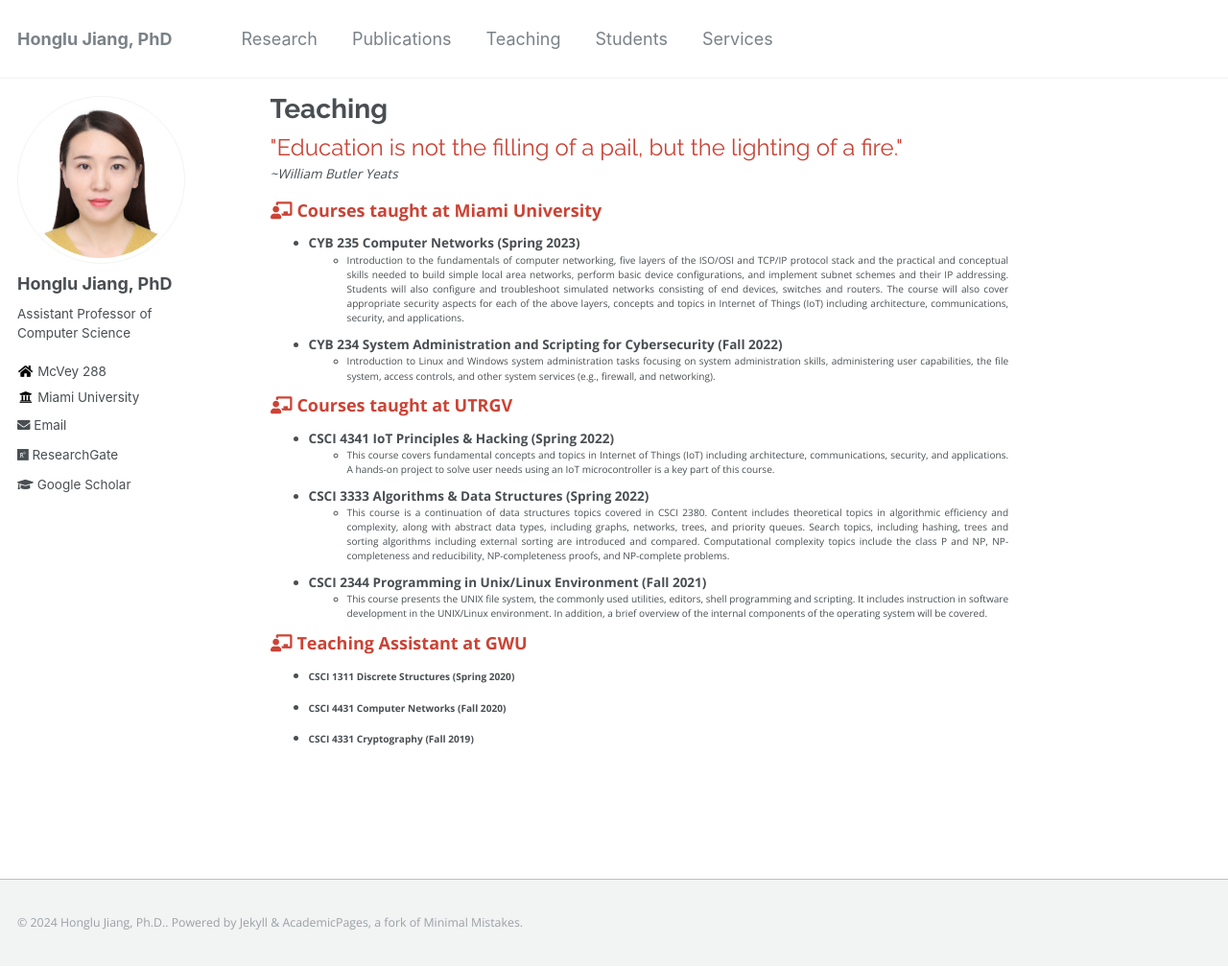
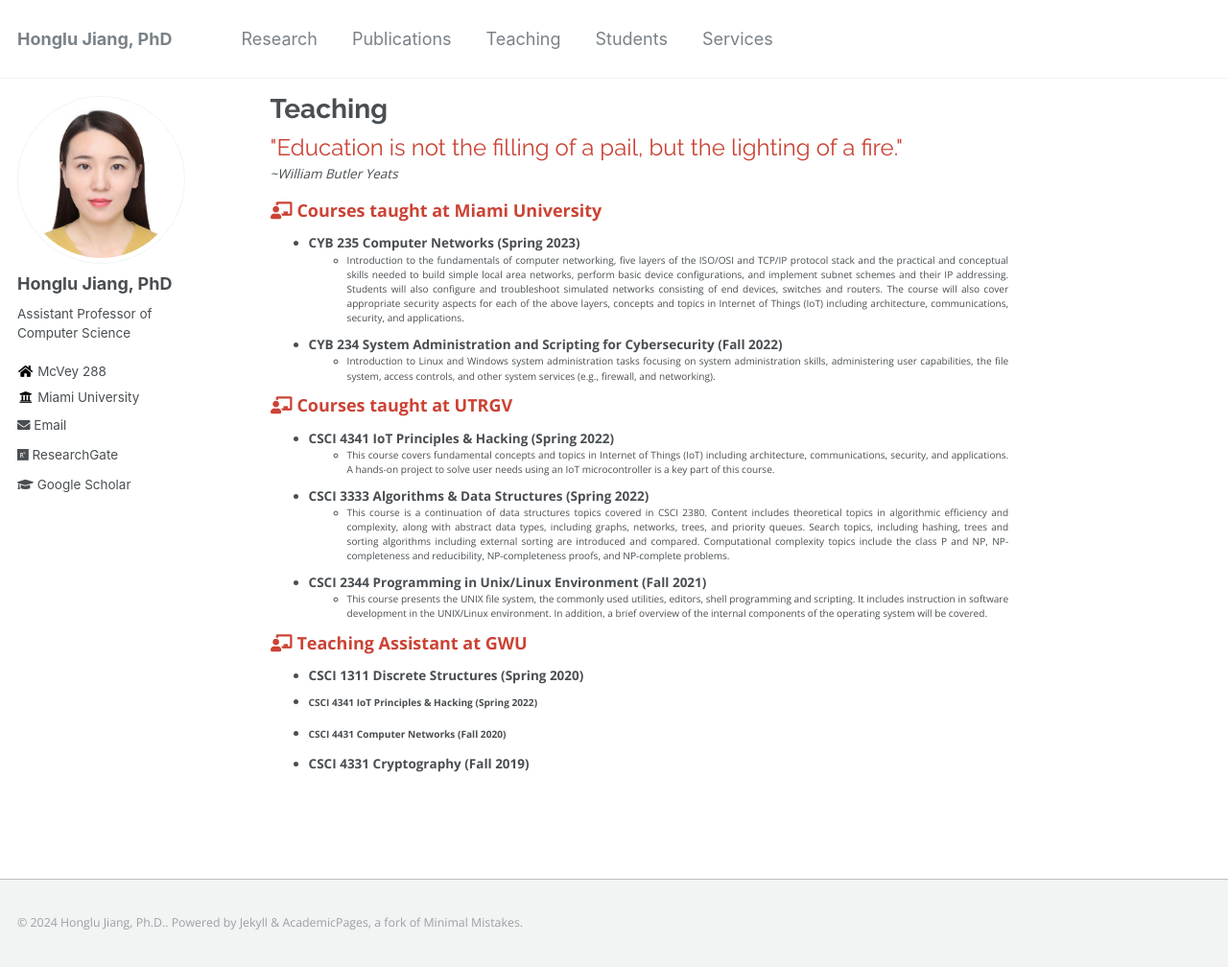
Before and after one commit to hljiang0720/hljiang.github.io, a Jekyll site: the page built from _pages/teaching.md, in a window 1280 px wide and 1008 px high. Shown: the whole window at 96% size. Built offline with Jekyll 4.4.1, drawn with Linux system fonts in a browser that asks for light colours.

Commit message:
Update teaching.md

```diff
--- a/_pages/teaching.md
+++ b/_pages/teaching.md
@@ -31,6 +31,7 @@ author_profile: true
 ### <i class="fa fa-fw fa-chalkboard-teacher" aria-hidden="true" style="color:#cb4335"></i><font color="#cb4335"> Teaching Assistant at GWU</font>
 
 * **CSCI 1311 Discrete Structures (Spring 2020)**
+* **CSCI 4341 IoT Principles & Hacking (Spring 2022)**
 
 * **CSCI 4431 Computer Networks (Fall 2020)**
 
```
